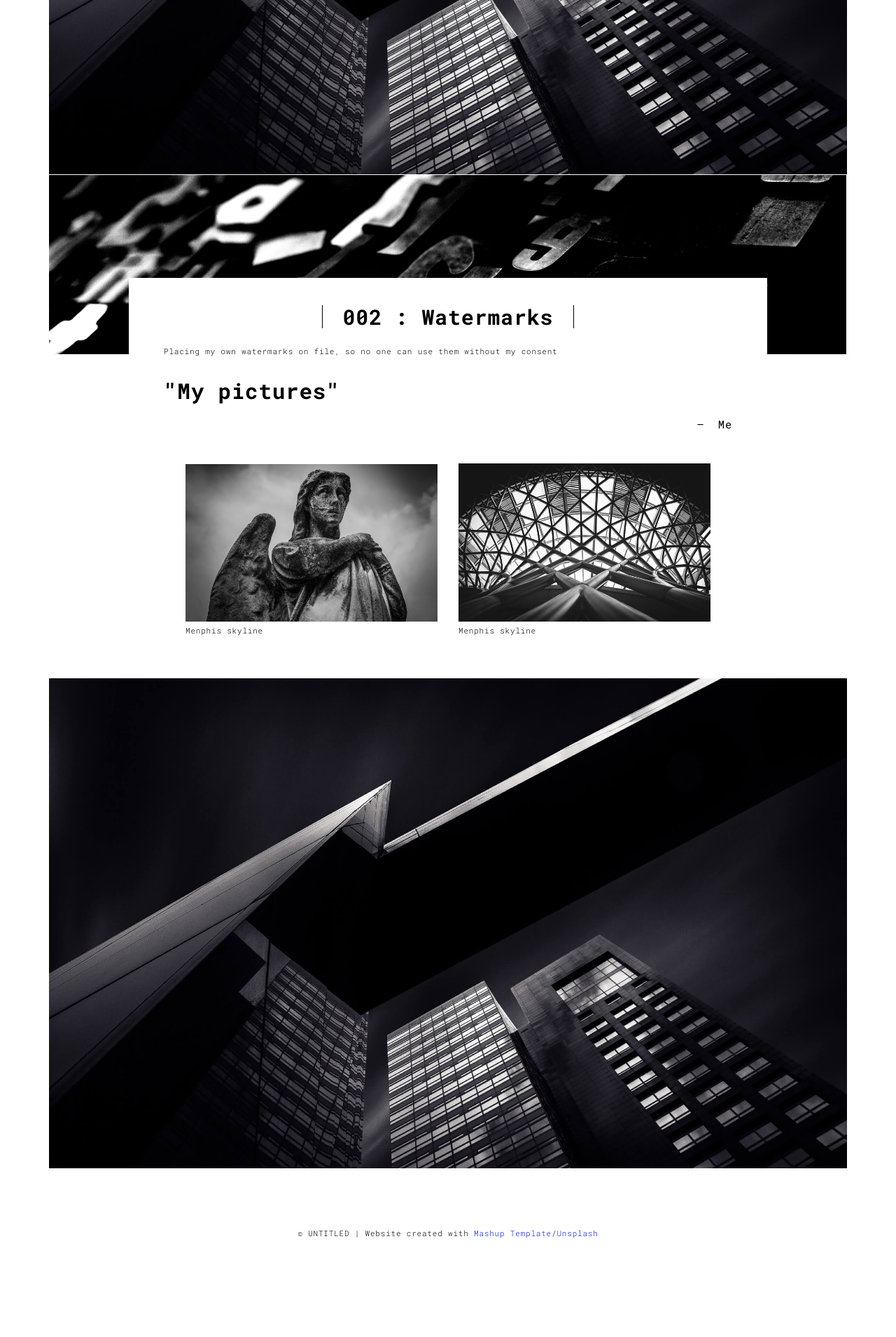
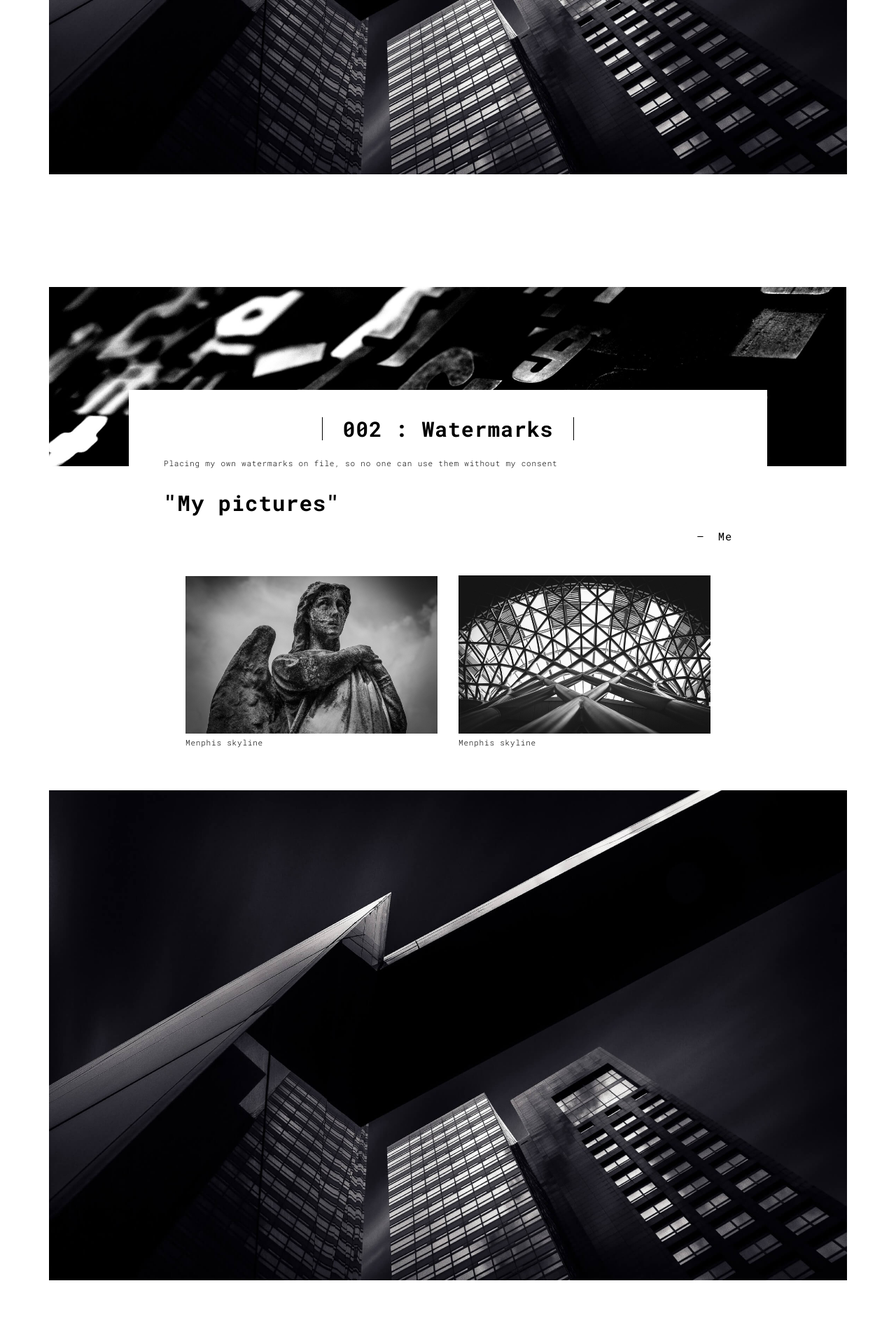
Before and after one commit to jdoe-bot/portfo, a Flask app: page /work.html in a window 1280 px wide. Shown: the part 1287-3197 px from the top of the page at 70% size. Before the commit the page ends 3056 px from the top, so only its background shows below. Run offline with Flask 3, Linux system fonts and the light colour scheme; some libraries are stand-ins or nearby versions.

Commit message:
making own containers for each page

```diff
--- a/templates/work.html
+++ b/templates/work.html
@@ -95,8 +95,13 @@
         <img src="../static/assets/images/work001-04.jpg" class="img-responsive" alt="">
       </div>
 
+    </div>
+  </div>
+</div>
 
-
+<div class="section-container">
+  <div class="container">
+    <div class="row">
       <div class="col-xs-12">
         <img src="../static/assets/images/work001-01.jpg" class="img-responsive" alt="">
         <div class="card-container">
```
